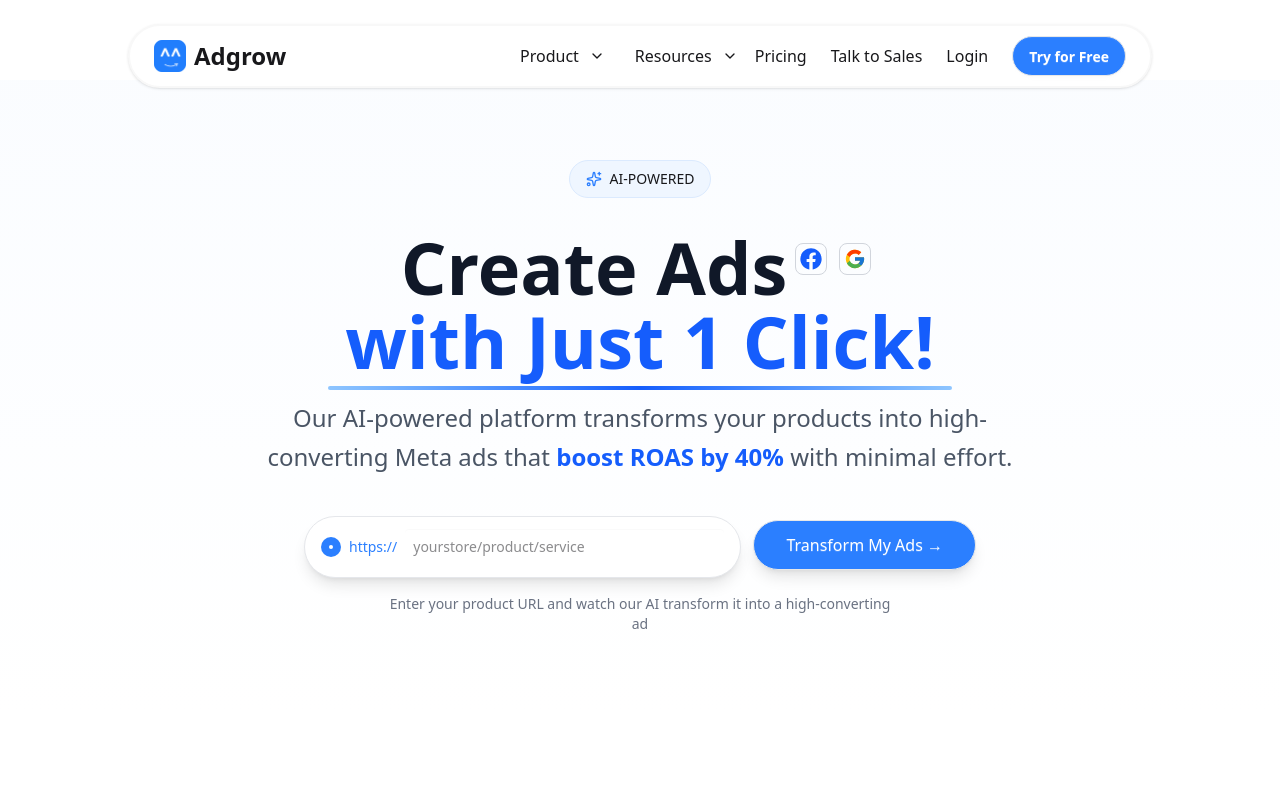
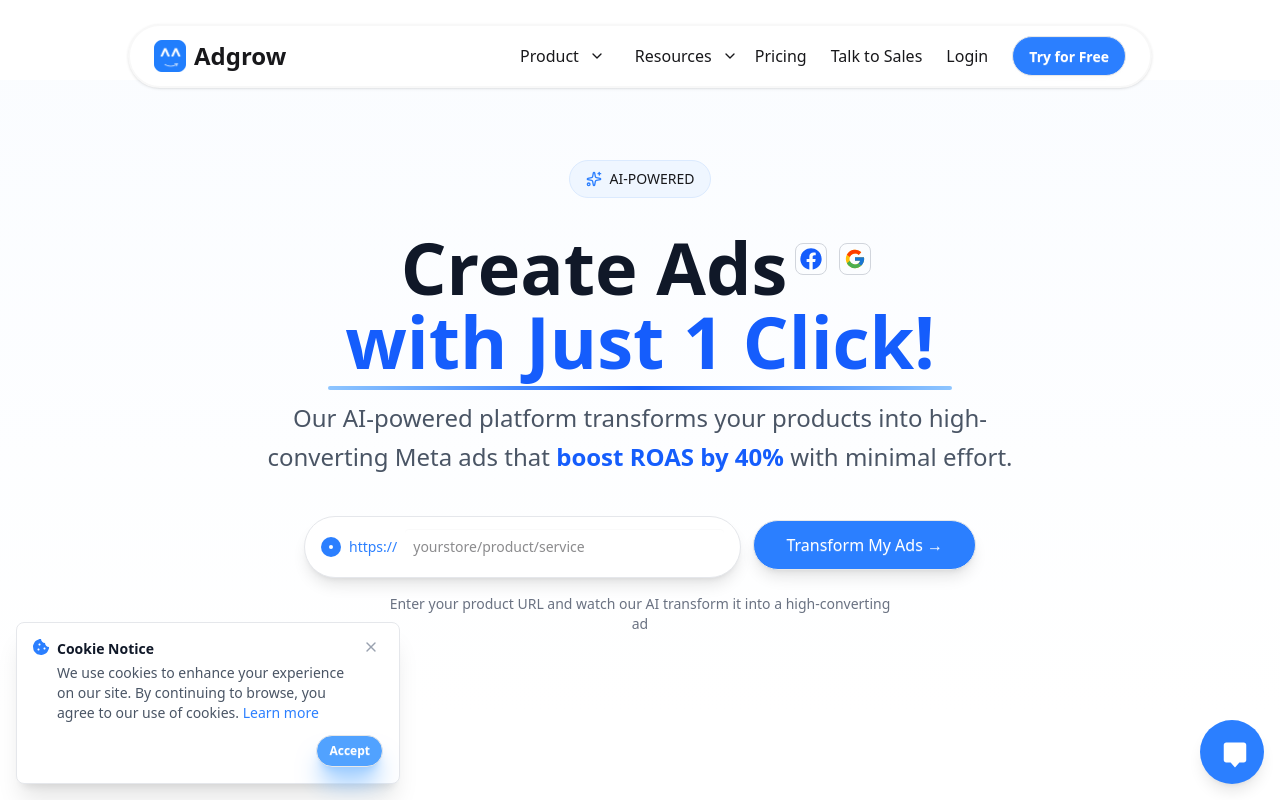
Before and after one commit to arman-miaa/adgrow, a React (Vite) app: page / in a window 1280 px wide. Shown: the top 800 px of the page. Built offline with nearby package versions, Linux system fonts and the light colour scheme.

Commit message:
all done

```diff
--- a/src/components/Navbar.jsx
+++ b/src/components/Navbar.jsx
@@ -25,7 +25,10 @@ const Navbar = () => {
             <div className="hidden md:flex gap-1 items-center">
               {/* Dropdown 1 */}
               <div className="dropdown dropdown-hover">
-                <label tabIndex={0} className="btn btn-ghost btn-sm text-base font-normal">
+                <label
+                  tabIndex={0}
+                  className="btn btn-ghost btn-sm text-base font-normal"
+                >
                   Product <ChevronDown className="w-4 h-4 ml-1" />
                 </label>
                 <ul
@@ -46,7 +49,10 @@ const Navbar = () => {
 
               {/* Dropdown 2 */}
               <div className="dropdown dropdown-hover">
-                <label tabIndex={0} className="btn btn-ghost btn-sm text-base font-normal">
+                <label
+                  tabIndex={0}
+                  className="btn btn-ghost btn-sm text-base font-normal"
+                >
                   Resources <ChevronDown className="w-4 h-4 ml-1" />
                 </label>
                 <ul
@@ -75,15 +81,11 @@ const Navbar = () => {
                 <NavLink to="/" className="  text-base">
                   Login
                 </NavLink>
-                <button className="btn bg-blue-500 text-white rounded-full ">Try for Free</button>
+                <button className="btn bg-blue-500 text-white rounded-full ">
+                  Try for Free
+                </button>
               </div>
             </div>
-
-            {/* Desktop Auth
-            <div className="hidden md:flex gap-2">
-              <button className="btn btn-ghost btn-sm">Login</button>
-              <button className="btn btn-primary btn-sm">Try for Free</button>
-            </div> */}
           </div>
 
           {/* Mobile Toggle Button */}
@@ -104,53 +106,85 @@ const Navbar = () => {
 
       {/* Mobile Menu */}
       {isMobileMenuOpen && (
-        <div className="md:hidden bg-white p-4 shadow w-full">
+        <div className="md:hidden w-full  bg-white p-4 shadow border-t border-t-gray-300">
           <ul className="menu space-y-3">
             <li>
               <details open>
                 <summary className="font-medium">Product</summary>
                 <ul>
                   <li>
-                    <a href="#">Analytics</a>
+                    <Link
+                      to="/analytics"
+                      className="block text-sm text-gray-700"
+                    >
+                      Analytics
+                    </Link>
                   </li>
                   <li>
-                    <a href="#">Optimization</a>
+                    <Link
+                      to="/optimization"
+                      className="block text-sm text-gray-700"
+                    >
+                      Optimization
+                    </Link>
                   </li>
                   <li>
-                    <a href="#">Automation</a>
+                    <Link
+                      to="/automation"
+                      className="block text-sm text-gray-700"
+                    >
+                      Automation
+                    </Link>
                   </li>
                 </ul>
               </details>
             </li>
+
             <li>
               <details>
                 <summary className="font-medium">Resources</summary>
                 <ul>
                   <li>
-                    <a href="#">Documentation</a>
+                    <Link to="/docs" className="block text-sm text-gray-700">
+                      Documentation
+                    </Link>
                   </li>
                   <li>
-                    <a href="#">Blog</a>
+                    <Link to="/blog" className="block text-sm text-gray-700">
+                      Blog
+                    </Link>
                   </li>
                   <li>
-                    <a href="#">Support</a>
+                    <Link to="/support" className="block text-sm text-gray-700">
+                      Support
+                    </Link>
                   </li>
                 </ul>
               </details>
             </li>
+
             <li>
-              <a href="#">Pricing</a>
+              <Link to="/pricing" className="block text-sm text-gray-700">
+                Pricing
+              </Link>
             </li>
             <li>
-              <a href="#">Talk to Sales</a>
+              <Link to="/sales" className="block text-sm text-gray-700">
+                Talk to Sales
+              </Link>
             </li>
             <li>
-              <a href="#">Login</a>
+              <Link to="/login" className="block text-sm text-gray-700">
+                Login
+              </Link>
             </li>
             <li>
-              <button className="btn btn-primary w-full mt-2">
+              <Link
+                to="/"
+                className="btn  bg-blue-500 hover:bg-blue-600 text-white rounded-full w-full mt-2"
+              >
                 Try for Free
-              </button>
+              </Link>
             </li>
           </ul>
         </div>
--- a/src/components/home/Banner.jsx
+++ b/src/components/home/Banner.jsx
@@ -13,12 +13,13 @@ const Banner = () => {
 
       {/* Main Heading */}
       <div>
-        <div className="flex justify-center">
+        <div className="flex justify-center flex-col md:flex-row ">
           <h1 className="text-4xl md:text-7xl font-bold text-gray-900 leading-tight ">
             Create Ads{" "}
           </h1>
-          <span className="inline-flex items-center gap-3 mx-2 mb-4 ">
-            <FaFacebook className="text-blue-600 w-4 h-4 md:w-8 md:h-8 p-1  border border-gray-300 rounded-lg " />
+
+          <span className="inline-flex  mx-auto  items-center gap-3 md:mx-2 mb-4 ">
+            <FaFacebook className="text-blue-600 w-8 h-8 md:w-8 md:h-8 p-1  border border-gray-300 rounded-lg " />
             <FcGoogle className=" w-8 h-8 md:w-8 md:h-8 p-1 border border-gray-300 rounded-lg " />
           </span>
         </div>
--- /dev/null
+++ b/src/components/home/CookieNotice.jsx
@@ -0,0 +1,58 @@
+import { useState } from "react";
+import { X } from "lucide-react";
+import {  BiSolidMessageAlt } from "react-icons/bi";
+import { FaCookieBite } from "react-icons/fa";
+
+const CookieNotice = () => {
+  const [visible, setVisible] = useState(true);
+
+  if (!visible) return null;
+
+  return (
+    <>
+      {/* Cookie Notice Box (bottom-left) */}
+      <div className="fixed bottom-4 left-4 max-w-sm bg-white border border-gray-200 shadow-xl rounded-lg p-4 z-50">
+        <div className="flex justify-between items-start">
+          <div className="flex items-start gap-2">
+            <span className="text-blue-500">
+              <FaCookieBite />
+            </span>
+            <div>
+              <h4 className="font-semibold text-sm text-gray-900 mb-1">
+                Cookie Notice
+              </h4>
+              <p className="text-sm text-gray-600 mt-1">
+                We use cookies to enhance your experience on our site. By
+                continuing to browse, you agree to our use of cookies.{" "}
+                <a href="#" className="text-blue-500 hover:underline">
+                  Learn more
+                </a>
+              </p>
+            </div>
+          </div>
+          <button
+            onClick={() => setVisible(false)}
+            className="text-gray-400 cursor-pointer hover:text-gray-600"
+          >
+            <X className="w-6 h-4 " />
+          </button>
+        </div>
+        <div className="mt-3 flex justify-end">
+          <button
+            onClick={() => setVisible(false)}
+            className="btn btn-sm bg-blue-400 text-white hover:bg-blue-500 shadow-xl shadow-blue-300 rounded-full "
+          >
+            Accept
+          </button>
+        </div>
+      </div>
+
+      {/* Fixed Blue Box (bottom-right) */}
+      <div className="fixed bottom-4 right-4 w-16 h-16 bg-blue-500 rounded-full shadow-lg z-50">
+        <BiSolidMessageAlt className="mt-5 ml-5 text-white text-3xl" />
+      </div>
+    </>
+  );
+};
+
+export default CookieNotice;
--- a/src/components/home/Enterprise.jsx
+++ b/src/components/home/Enterprise.jsx
@@ -1,4 +1,4 @@
-import { ArrowRight } from "lucide-react"; // For the arrow icon
+import { ArrowRight } from "lucide-react";
 
 const Enterprise = () => {
   return (
@@ -6,28 +6,24 @@ const Enterprise = () => {
 
       {/* Enterprise Section */}
       <div className="mt-12 bg-gray-50 rounded-xl p-6 sm:p-8 md:p-10 max-w-3xl mx-auto shadow-md border border-gray-200 flex flex-col md:flex-row items-center justify-between gap-6">
-        {" "}
-        {/* */}
+
         <div className="text-center md:text-left">
           <h4 className="font-bold text-xl text-gray-900 mb-2">Enterprise</h4>{" "}
-          {/* */}
+
           <p className="text-base text-gray-700 leading-relaxed mb-4 md:mb-0">
-            {" "}
-            {/* */}
+
             Need a custom solution for your business? Our enterprise plan offers
             tailored features, dedicated support, and custom integrations.
           </p>
         </div>
         <button className="btn btn-outline bg-white border-gray-300  hover:bg-gray-100 hover:border-gray-400 font-medium px-6 py-3 rounded-lg flex items-center justify-center min-w-[150px]">
-          {" "}
-          {/* */}
+
           Book a Demo <ArrowRight className="w-5 h-5 ml-2" />
         </button>
       </div>
       <p className="text-sm text-gray-500 mt-8 text-center">
         Used by 200+ businesses
-      </p>{" "}
-      {/* */}
+      </p>
     </div>
   );
 };
--- a/src/pages/Home.jsx
+++ b/src/pages/Home.jsx
@@ -1,6 +1,7 @@
 
 import AdgrowOffer from "../components/home/AdgrowOffer"
 import Banner from "../components/home/Banner"
+import CookieNotice from "../components/home/CookieNotice"
 import PlatformFeature from "../components/home/PlatformFeature"
 import PowerfullFeature from "../components/home/PowerfullFeature"
 import Pricing from "../components/home/Pricing"
@@ -9,7 +10,7 @@ import Video from "../components/home/Video"
 
 function Home() {
   return (
-    <div className="">
+    <>
       <Banner />
       <Video/>
       <PlatformFeature />
@@ -17,7 +18,9 @@ function Home() {
       <Pricing />
       <AdgrowOffer />
 
-    </div>
+    <CookieNotice/>
+
+    </>
   )
 }
 
--- a/src/pages/Loading.jsx
+++ /dev/null
@@ -1,11 +0,0 @@
-
-const Loading = () => {
-  return (
-    <div className="flex flex-col justify-center items-center h-screen gap-4">
-      <div className="w-10 h-10 border-4 border-blue-500 border-t-transparent rounded-full animate-spin"></div>
-      <p className="text-lg font-medium text-gray-700">Loading...</p>
-    </div>
-  );
-};
-
-export default Loading;
--- a/src/shared/FeatureCard.jsx
+++ b/src/shared/FeatureCard.jsx
@@ -14,7 +14,7 @@ const FeatureCard = ({ feature,title, highlight, description, image }) => {
         <p className=" text-gray-600 text-xl mt-4">{description}</p>
       </div>
       <div className="flex-1">
-        <img src={image} alt="feature" className="w-full h-auto rounded-2xl p-2 shadow-sm " />
+        <img src={image} alt="feature" className="w-full h-auto rounded-2xl p-2  " />
       </div>
     </div>
   );
```
